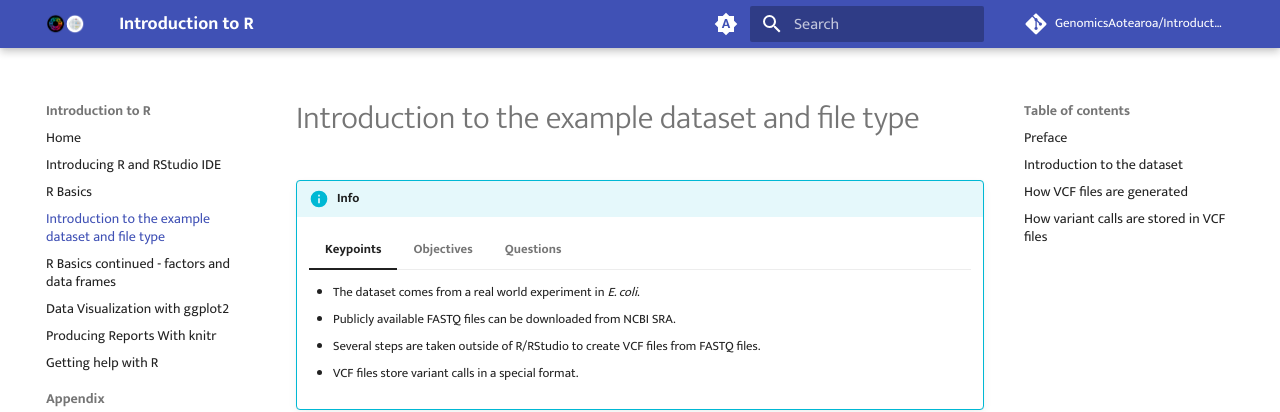
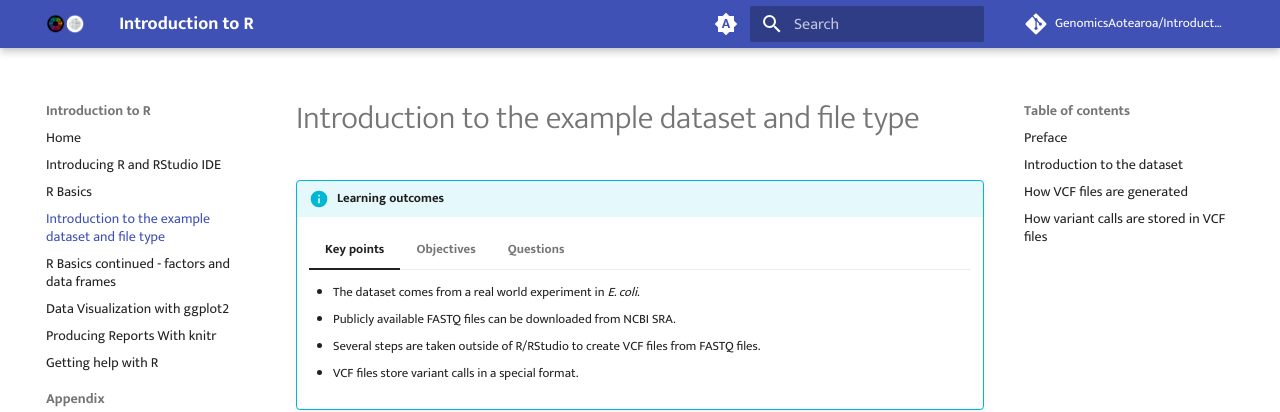
Before and after one commit to GenomicsAotearoa/Introduction-to-R, an MkDocs documentation site: the page built from docs/02-data-prelude.md, in a window 1280 px wide and 900 px high. Shown: the top 412 px of the window. Built offline with MkDocs 1.6.1 and Material for MkDocs 9.7.7, drawn with Linux system fonts in a browser that asks for light colours; comment, search, counter and statistics services are not loaded.

Commit message:
format data prelude

```diff
--- a/docs/02-data-prelude.md
+++ b/docs/02-data-prelude.md
@@ -1,8 +1,8 @@
 # Introduction to the example dataset and file type
 
-!!! info
+!!! info "Learning outcomes"
 
-    === "Keypoints"
+    === "Key points"
 
         - The dataset comes from a real world experiment in *E. coli*.
         - Publicly available FASTQ files can be downloaded from NCBI SRA.
```
